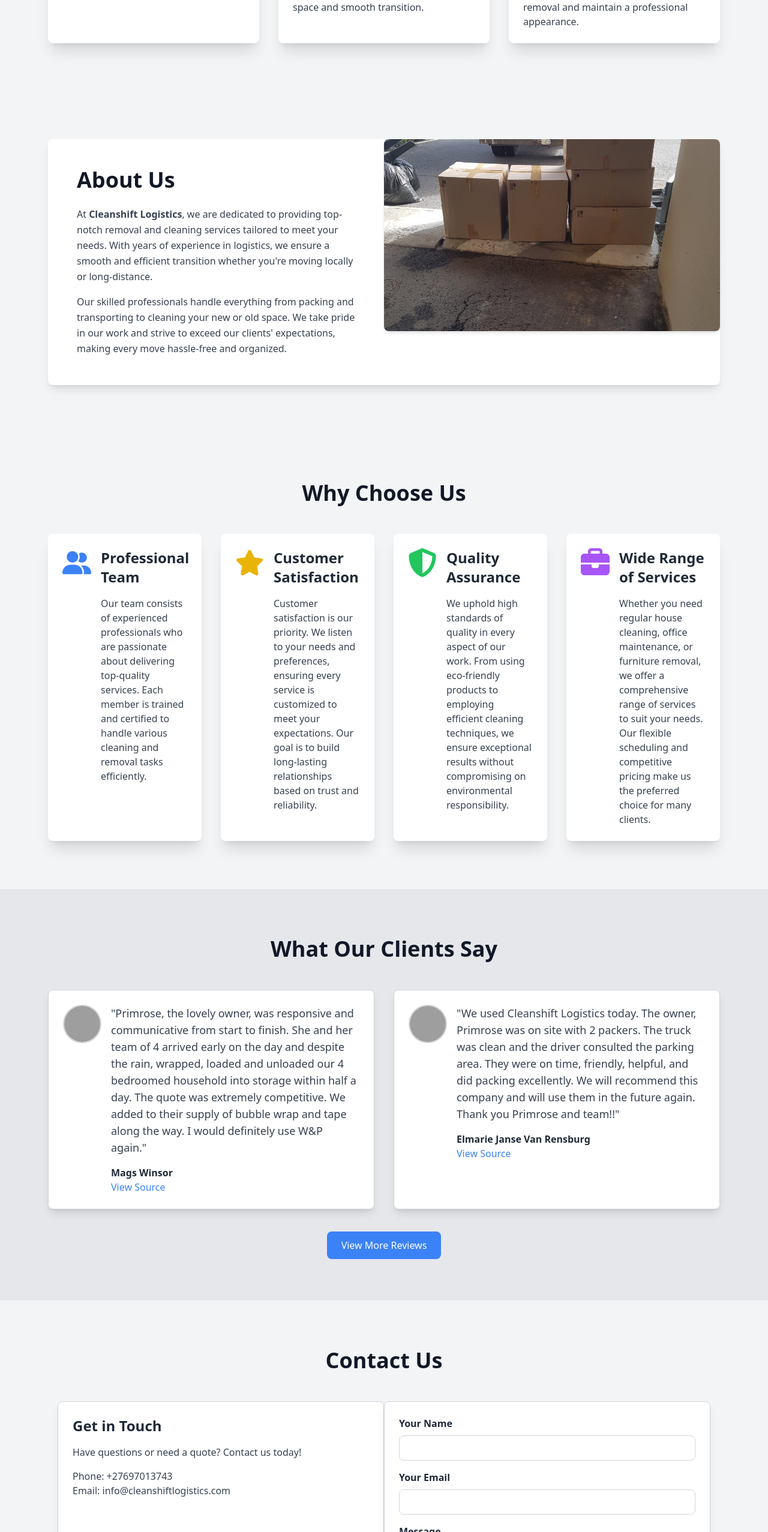
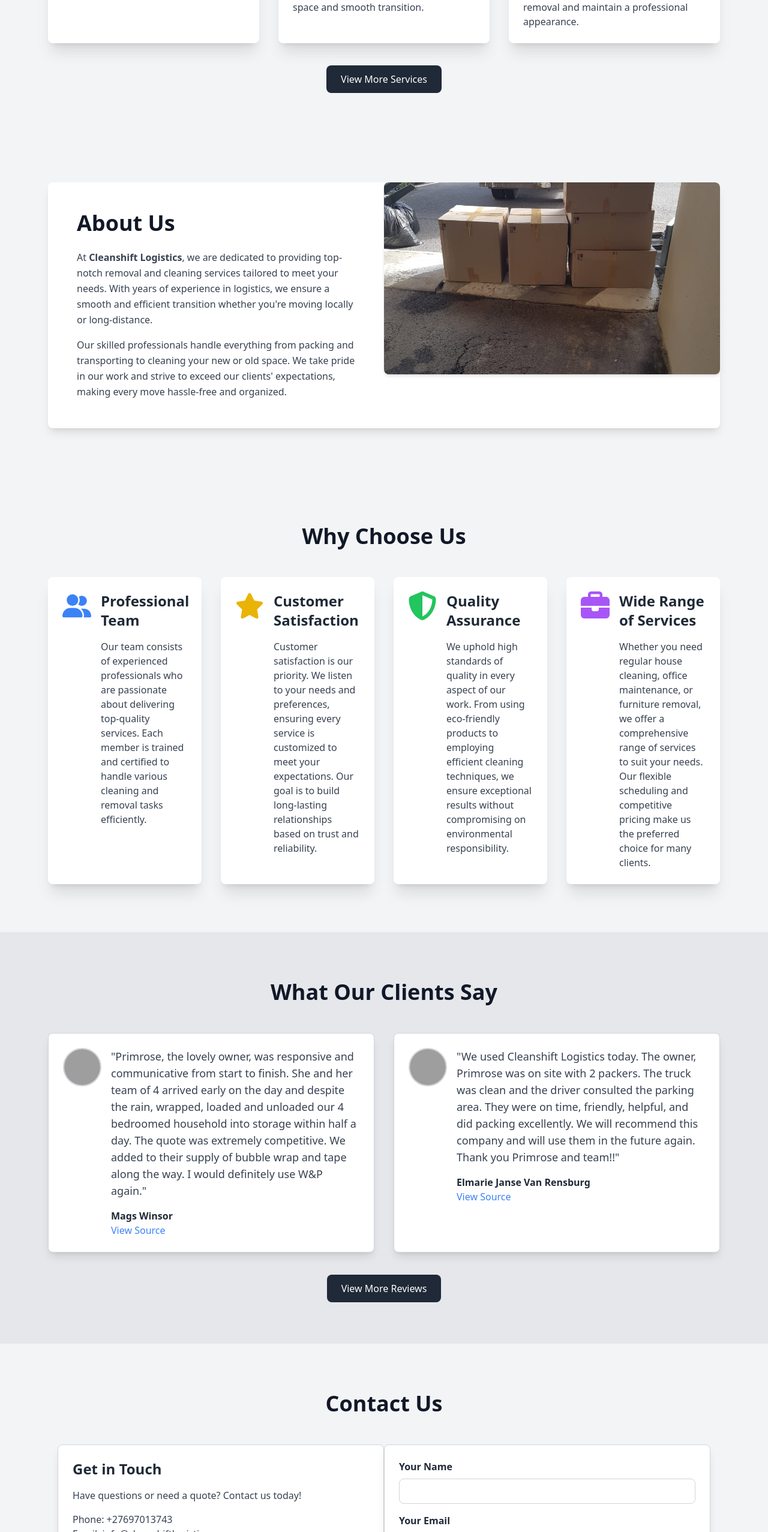
Before and after one commit to Leeoasis/Cleanshiftlogistics, a React (Create React App) app: page / in a window 1280 px wide. Shown: the part 1432-3986 px from the top of the page at 60% size. Built offline with nearby package versions, Linux system fonts and the light colour scheme; grey boxes are pictures that could not be loaded.

Commit message:
Change button colors

```diff
--- a/src/components/home.js
+++ b/src/components/home.js
@@ -49,7 +49,7 @@ const Home = () => {
 
 
             {/* Services Section */}
-            <section id="services" className="py-20 bg-gray-100">
+ <section id="services" className="py-20 bg-gray-100">
     <div className="container mx-auto px-6 lg:px-20">
         <h2 className="text-4xl font-bold text-center text-gray-900 mb-12">Our Services</h2>
         <div className="grid grid-cols-1 md:grid-cols-2 lg:grid-cols-3 gap-8">
@@ -66,6 +66,14 @@ const Home = () => {
                     </div>
                 </div>
             ))}
+        </div>
+        <div className="text-center mt-12">
+            <a
+                href="/services" // Replace this URL with the link to your detailed services page
+                className="bg-gray-800 text-white px-6 py-3 rounded-lg hover:bg-gray-600 transition duration-300"
+            >
+                View More Services
+            </a>
         </div>
     </div>
 </section>
@@ -170,7 +178,7 @@ const Home = () => {
                         {/* View More Reviews Button */}
                         <div className="text-center mt-12">
                             <a href="https://www.google.com/search?q=w%26p+furniture+removals+and+storage&oq=p+%26+w+furni&gs_lcrp=EgZjaHJvbWUqCAgCEAAYFhgeMgYIABBFGDkyCAgBEAAYFhgeMggIAhAAGBYYHjIICAMQABgWGB4yCggEEAAYgAQYogQyCggFEAAYgAQYogQyCggGEAAYgAQYogTSAQkxMjgxNmowajeoAgCwAgA&sourceid=chrome&ie=UTF-8&lqi=CiJ3JnAgZnVybml0dXJlIHJlbW92YWxzIGFuZCBzdG9yYWdlSPCuw_DcsYCACFpGEAAQARACEAMQBBgAGAEYAhgDGAQiIncmcCBmdXJuaXR1cmUgcmVtb3ZhbHMgYW5kIHN0b3JhZ2UqDAgCEAAQARACEAMQBJIBEWxvZ2lzdGljc19zZXJ2aWNlqgFLEAEyHxABIhu32UhrpXnt9aridAqOo3s3u-aU3ksnAqJ423MyJhACIiJ3JnAgZnVybml0dXJlIHJlbW92YWxzIGFuZCBzdG9yYWdl#lkt=LocalPoiReviews&rlimm=4947805188751358580"
-                             className="bg-blue-500 text-white px-6 py-3 rounded-lg hover:bg-blue-600 transition duration-300" target="_blank">View More Reviews
+                             className="bg-gray-800 text-white px-6 py-3 rounded-lg hover:bg-gray-600 transition duration-300" target="_blank">View More Reviews
                             </a>
                         </div>
                     </div>
@@ -200,7 +208,7 @@ const Home = () => {
                                     <label htmlFor="message" className="block text-gray-800 font-semibold mb-2">Message</label>
                                     <textarea id="message" name="message" rows="4" className="w-full px-3 py-2 border border-gray-300 rounded-lg focus:outline-none focus:border-blue-500"></textarea>
                                 </div>
-                                <button type="submit" className="bg-blue-500 text-white px-6 py-3 rounded-lg hover:bg-blue-600 transition duration-300">Send Message</button>
+                                <button type="submit" className="bg-gray-800 text-white px-6 py-3 rounded-lg hover:bg-gray-600 transition duration-300">Send Message</button>
                             </form>
                         </div>
                     </div>
```
